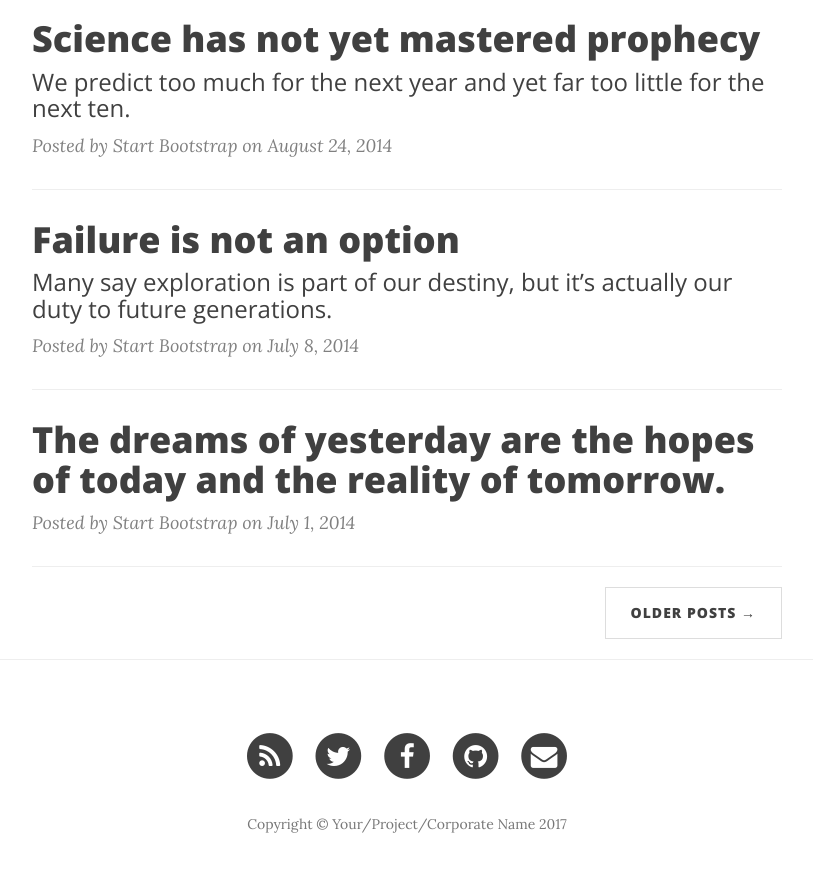
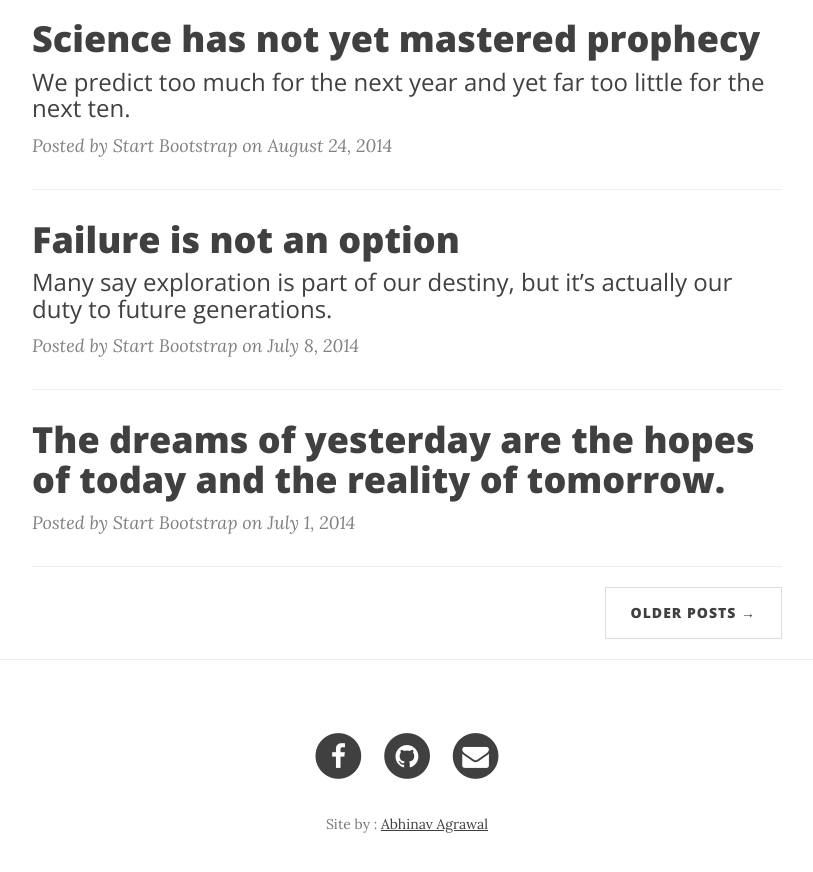
Before and after one commit to stuti1995/dory-blog, a Jekyll site: the page built from index.html, in a window 1280 px wide and 900 px high, scrolled down 1391 px. Shown: the top 872 px of the window, without its empty margins (233-1046 px from the left). Built offline with Jekyll 4.4.1, drawn with Linux system fonts in a browser that asks for light colours; nearby versions of some CDN libraries; the list of posts is cut into pages by our own code.

Commit message:
config+footer edits

```diff
--- a/_config.yml
+++ b/_config.yml
@@ -1,15 +1,16 @@
 # Site settings
 title: Dory da Blog
 header-img: img/dory.png
-email: your-email@yourdomain.com
-copyright_name: Your/Project/Corporate Name
+email: khoslastuti16@gmail.com
+copyright_name: Dory da Blog
 description: "some description"
 baseurl: ""
 url: "http://yourdomain.com"
-twitter_username: SBootstrap
-github_username:  davidtmiller
-facebook_username:  StartBootstrap
-email_username:  your-email@yourdomain.com
+github_username:  abhinavagrawal1995/dory-blog/
+facebook_username:  stuti.khosla
+email_username:  khoslastuti16@gmail.com
+developer_url: "https://abhinavagrawal.in"
+developer: "Abhinav Agrawal"
 
 # Google Analytics
 # To enable google analytics, uncomment below line with a valid Google Tracking ID
--- a/_includes/footer.html
+++ b/_includes/footer.html
@@ -4,14 +4,6 @@
         <div class="row">
             <div class="col-lg-8 col-lg-offset-2 col-md-10 col-md-offset-1">
                 <ul class="list-inline text-center">
-                    <li>
-                        <a href="{{ "/feed.xml" | prepend: site.baseurl }}">
-                            <span class="fa-stack fa-lg">
-                                <i class="fa fa-circle fa-stack-2x"></i>
-                                <i class="fa fa-rss fa-stack-1x fa-inverse"></i>
-                            </span>
-                        </a>
-                    </li>
                     {% if site.twitter_username %}
                     <li>
                         <a href="https://twitter.com/{{ site.twitter_username }}">
@@ -53,7 +45,9 @@
                     </li>
                     {% endif %}
                 </ul>
-                <p class="copyright text-muted">Copyright &copy; {{ site.copyright_name }} {{ site.time | date: '%Y' }}</p>
+                {% if site.developer %}
+                    <p class="copyright text-muted">Site by : <a target="_new" href="{{ site.developer_url }}">{{ site.developer }}</a></p>
+                {% endif %}
             </div>
         </div>
     </div>
```
